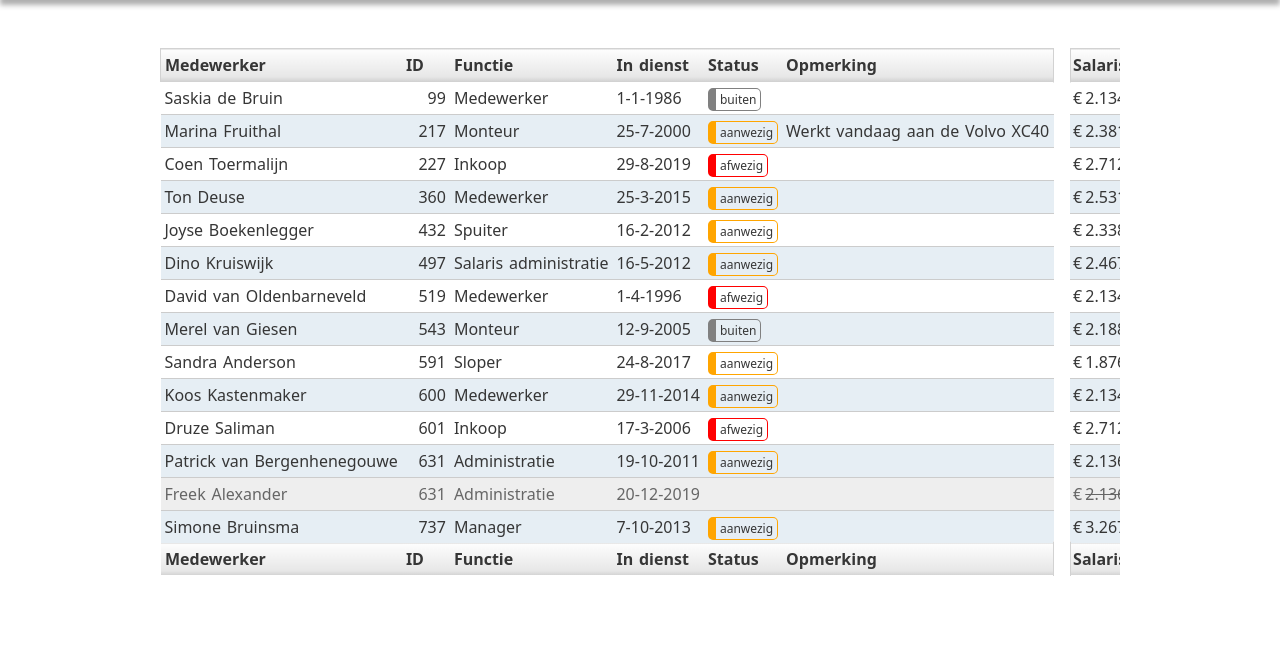
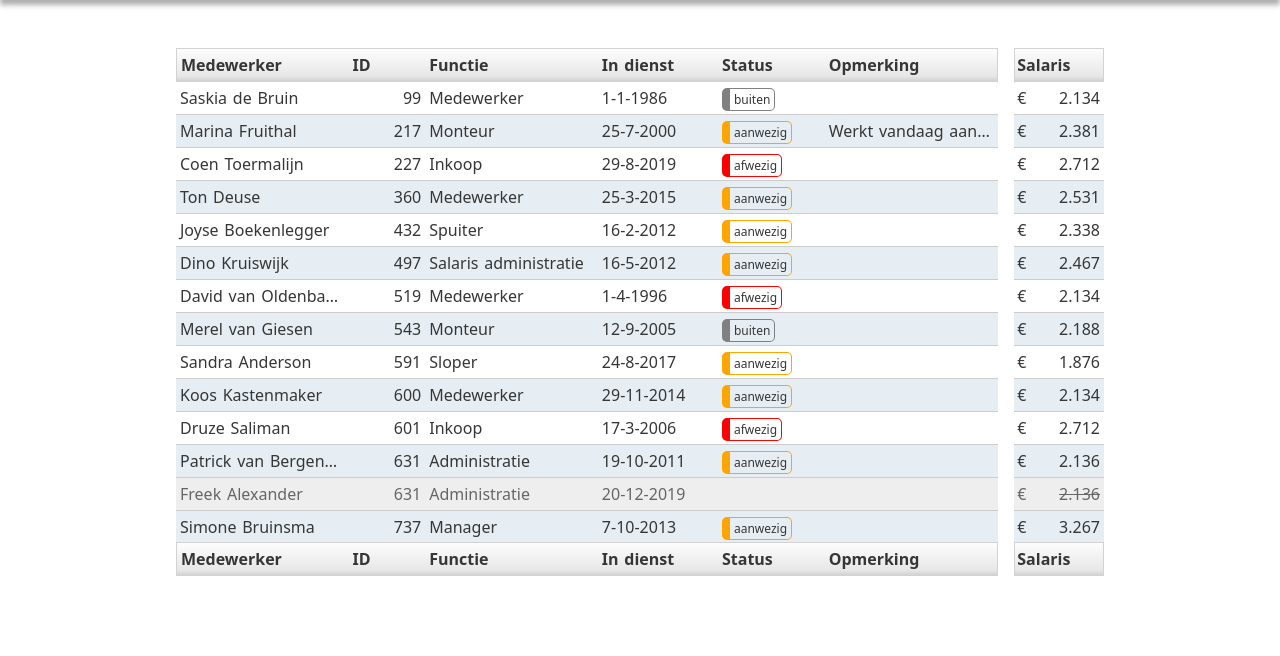
Before and after one commit to rvantonisse/automotief-medewerker-administratie, a website: page index.html in a window 1280 px wide. Shown: the part 144-800 px from the top of the page. Drawn offline with Linux system fonts and the light colour scheme.

Commit message:
Update table styling
Add spacing to content area
Add max-width to cells
Update border styling from rows to cells (border-spacing quirk)

```diff
--- a/assets/table.css
+++ b/assets/table.css
@@ -17,8 +17,9 @@ table {
     /*
         Little styling quirk with this giving either weird border styling to th or trs.
         The th border dissapears on scrolling or the tr borders are gone.
+        FIX: Move borders to cells (td)
      */
-    border-collapse: collapse;
+    /* border-collapse: collapse; */
 
     border-spacing: 0;
     min-width: 100%;
@@ -29,7 +30,7 @@ thead,
 tbody,
 tfoot,
 tr {
-    width: 100%;
+    min-width: 100%;
 }
 
 tbody {
@@ -37,7 +38,7 @@ tbody {
     overflow-y: auto;
 }
 
-tr:not(tr:last-child) {
+tr:not(tr:last-child)>td {
     border-bottom: solid 1px #ccc;
 }
 
@@ -79,11 +80,22 @@ tfoot th {
     bottom: 0;
 }
 
+thead th:first-child,
+tfoot th:first-child {
+    border-left: solid 1px #d2d2d2;
+}
+
+thead th:last-child,
+tfoot th:last-child {
+    border-right: solid 1px #d2d2d2;
+}
+
 th,
 td {
     padding: 0.25rem;
     min-width: 3rem;
     width: 1%;
+    max-width: 9rem;
 }
 
 th:last-child,
@@ -115,16 +127,6 @@ td:last-child::before {
     width: calc(1rem - 2px);
 }
 
-thead th:first-child,
-tfoot th:first-child {
-    border-left: solid 1px #d2d2d2;
-}
-
-thead th:last-child,
-tfoot th:last-child {
-    border-right-color: #d2d2d2;
-}
-
 thead th:last-child::before,
 tfoot th:last-child::before {
     border-left: solid 1px #d2d2d2;
--- a/index.html
+++ b/index.html
@@ -65,6 +65,7 @@
             .content {
                 margin: 0 auto;
                 margin-inline: auto;
+                padding: 0 1rem;
                 width: 100%;
                 max-width: 60rem;
             }
```
